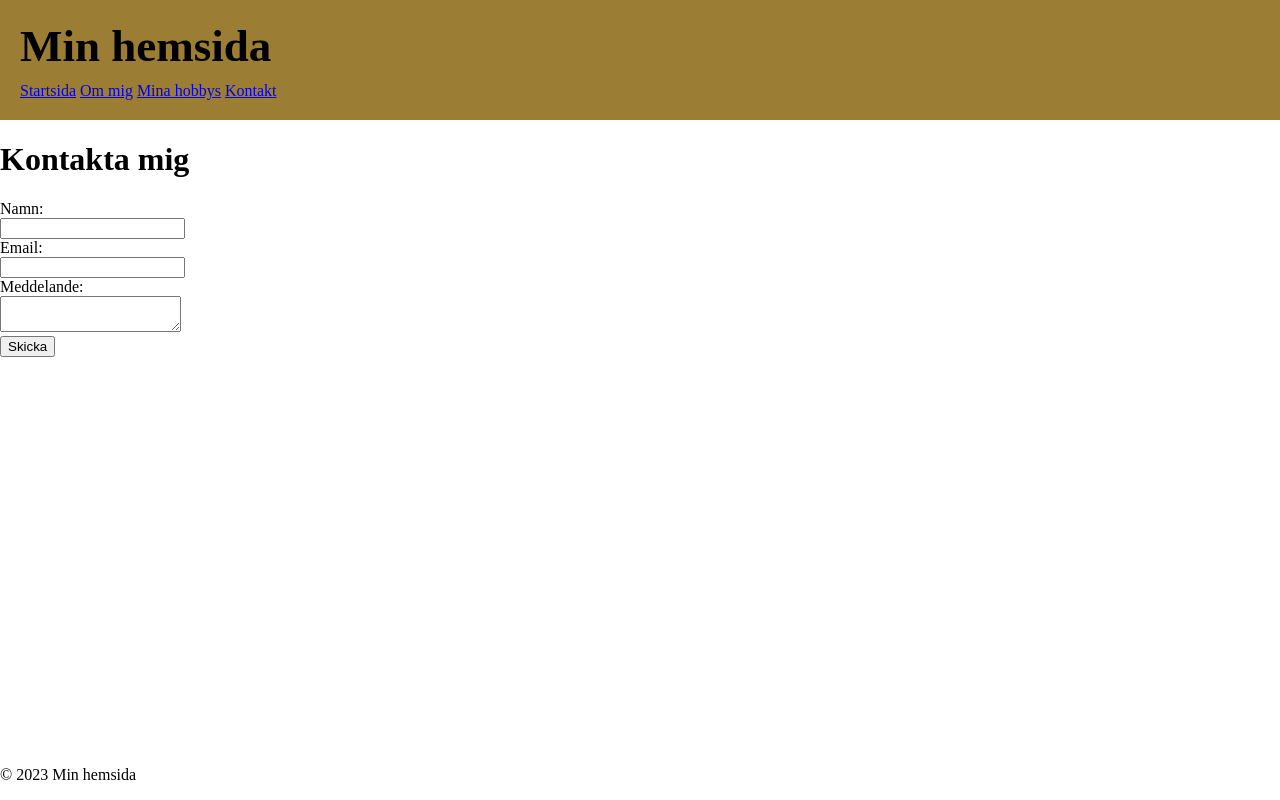
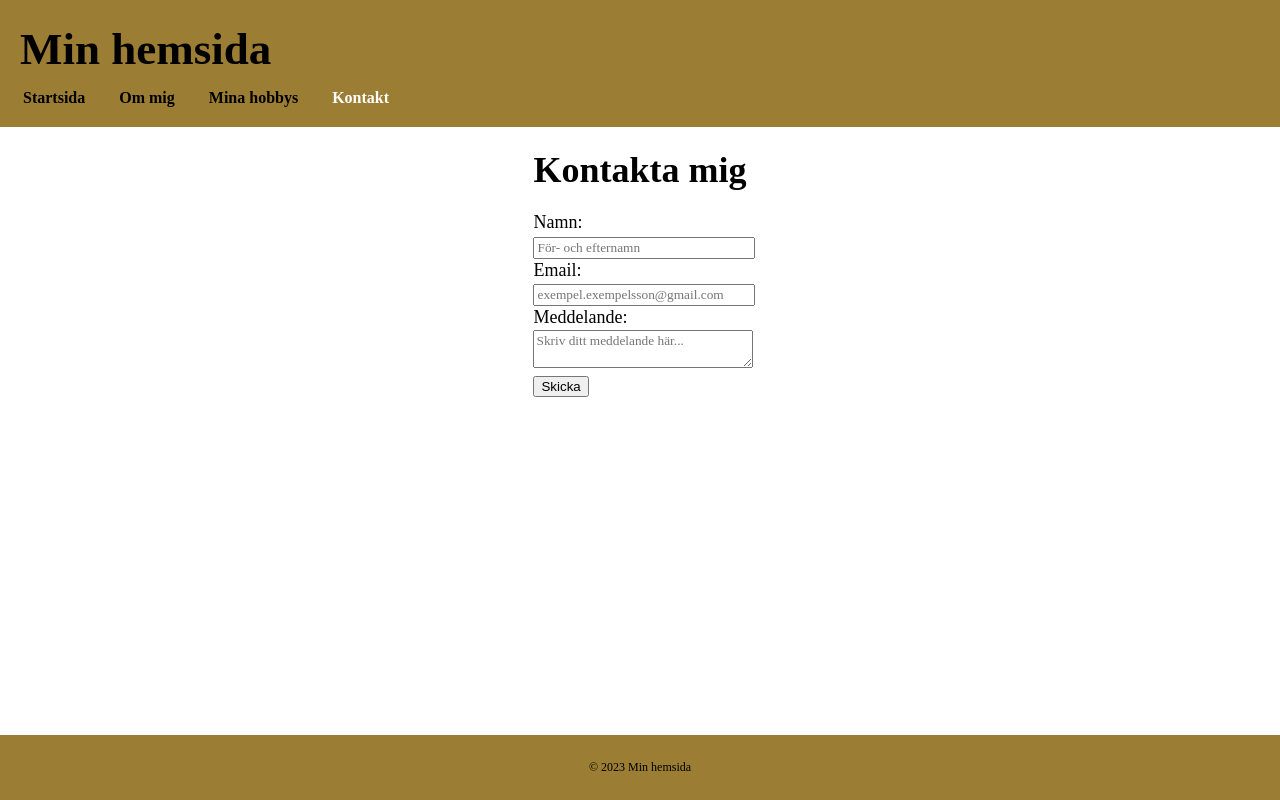
Before and after one commit to IsaiahLeon/lesson_HTML_CSS_2, a plain HTML site: page contact.html in a window 1280 px wide. Drawn offline with Linux system fonts and the light colour scheme.

Commit message:
end-commit för dagen

```diff
--- a/contact.html
+++ b/contact.html
@@ -11,10 +11,12 @@
 <body>
     <header>
         <h1>Min hemsida</h1>
+    <nav>
         <a href="index.html">Startsida</a>
         <a href="about.html">Om mig</a>
         <a href="hobbys.html">Mina hobbys</a>
         <a class="active" href="contact.html">Kontakt</a>
+    </nav>
     </header>
     <main>
         <!--Huvudinnehåll-->
@@ -24,13 +26,13 @@
         <p class="two classes"></p>
         <form>
             <label for="name">Namn: </label><br>
-            <input class="my-form" type="text" id="name" name="name"><br>
+            <input class="my-form" type="text" id="name" name="name" placeholder="För- och efternamn"><br>
 
             <label for="email">Email: </label><br>
-            <input class="my-form" type="email" id="email" name="email"><br>
+            <input class="my-form" type="email" id="email" name="email" placeholder="exempel.exempelsson@gmail.com"><br>
 
             <label for="message">Meddelande: </label><br>
-            <textarea class="my-form" id="message" name="message"></textarea><br>
+            <textarea class="my-form" id="message" name="message" placeholder="Skriv ditt meddelande här..."></textarea><br>
 
             <input type="submit" value="Skicka">
 
--- a/style.css
+++ b/style.css
@@ -55,3 +55,54 @@ header nav a {
     text-decoration: none;
     font-weight: bold;
 }
+
+header nav a:hover {
+    color: #FFF;
+}
+
+header nav a.active {
+    color: #FFF;
+
+}
+
+header nav a:active {
+    color: rgb(200, 32, 32);
+
+}
+
+h1, h2 {
+
+    color: rgb(0, 0, 0);
+    font-family:'Times New Roman', Times, serif;
+    line-height: 130%;
+    margin: 0 auto;
+    max-width: 650px;
+}
+
+main {
+    padding: 20px;
+    font-family: 'Times New Roman', Times, serif;
+    font-size: 18px;
+    line-height: 130%;
+    margin: 0 auto;
+    max-width: 650px;
+
+}
+
+footer {
+    background-color: rgb(156, 125, 52);
+    padding: 20px;
+    color: #000;
+    font-family:'Times New Roman', Times, serif;
+    font-size: 12px;
+}
+
+footer p {
+    margin: 5px;
+    text-align: center;
+}
+
+.my-form {
+    width: 100%;
+    font-family: 'Times New Roman', Times, serif;
+}
```
Also changed, not shown: hobbys.html (+3 -1 lines), index.html (+2 -0 lines).
